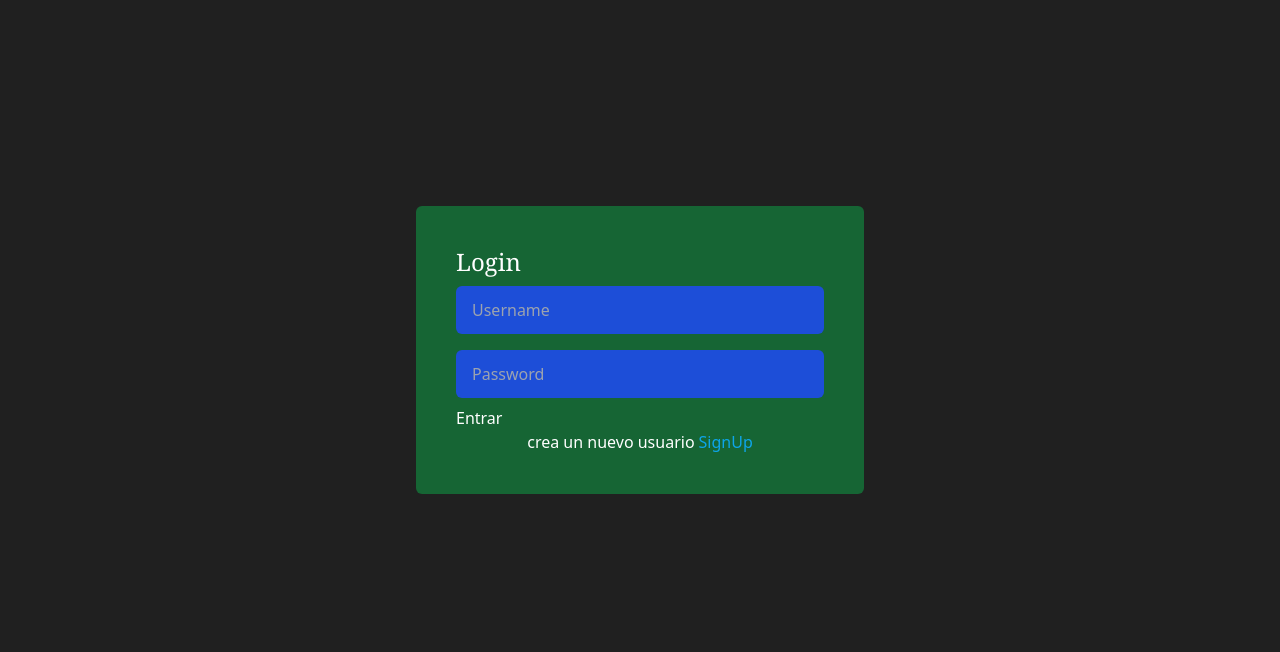
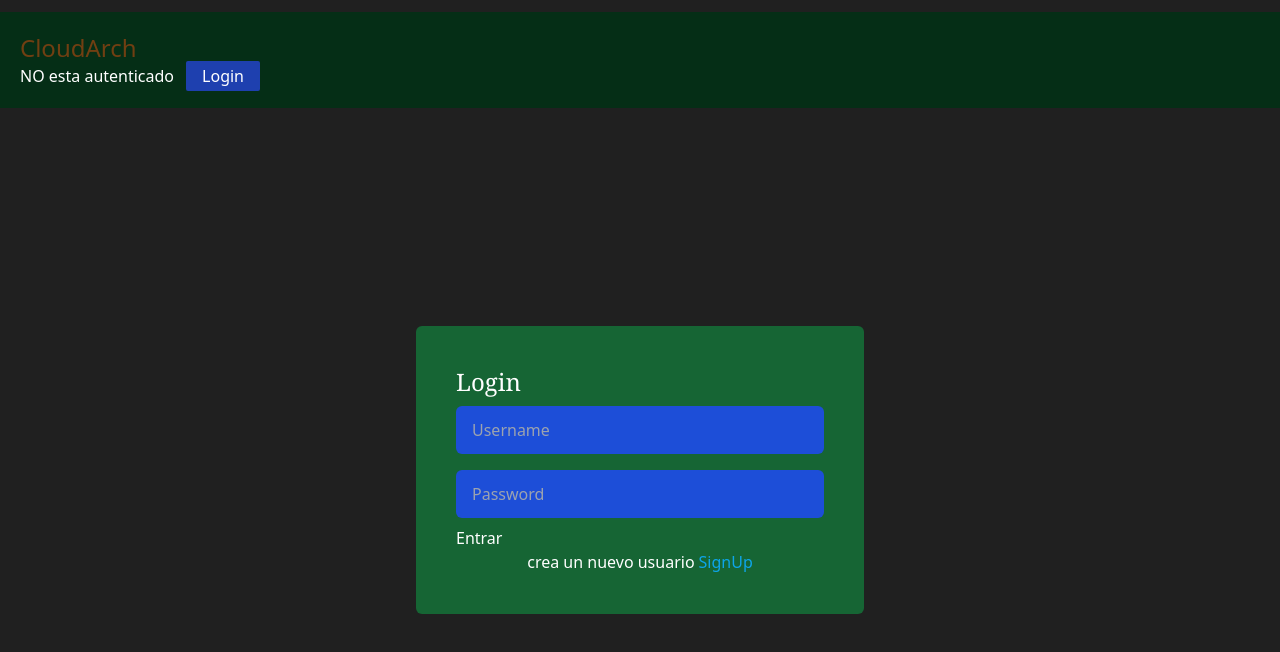
Before and after one commit to randysmc/SegundoProyectoArchivos, a React (Vite) app in the folder client/: page /login in a window 1280 px wide. Shown: the top 652 px of the page. Built offline with nearby package versions, Linux system fonts and the light colour scheme.

Commit message:
se muestran los documentos y se agregan los botones para eliminar

```diff
--- a/client/src/App.jsx
+++ b/client/src/App.jsx
@@ -10,12 +10,15 @@ import ProfilePage from "./pages/ProfilePage";
 
 import ProtectedRoute from "./ProtectedRoute";
 import { DocumentProvider } from "./context/DocumentsContext";
+//import Sidebard from "./components/Sidebard";
+import Navbar from "./components/Navbar";
 
 function App() {
   return (
     <AuthProvider>
       <DocumentProvider>
         <BrowserRouter>
+            <Navbar />
               <Routes>
                 <Route path="/" element={<HomePage />} />
                 <Route path="/login" element={<LoginPage />} />
@@ -28,6 +31,7 @@ function App() {
                   <Route path="/profile" element={<ProfilePage />} />
                 </Route>
               </Routes>
+
         </BrowserRouter>
       </DocumentProvider>
     </AuthProvider>
--- /dev/null
+++ b/client/src/components/DocumentCard.jsx
@@ -0,0 +1,18 @@
+function DocumentCard({ document }) {
+    console.log(document)
+   return (
+    <div className="bg-red-950 max-w-sm rounded-md">
+    <h1 className="text-2xl">{document.title}</h1>
+    <div>
+        <button>Editar</button>
+        <button>Eliminar</button>
+    </div>
+    <p className="text-ellipsis">{document.description}</p>
+
+    <p>{new Date(document.date).toLocaleDateString()}</p>
+
+  </div>
+  );
+}
+
+export default DocumentCard;
--- /dev/null
+++ b/client/src/components/Navbar.jsx
@@ -0,0 +1,41 @@
+import { Link } from "react-router-dom";
+import { useAuth } from "../context/AuthContext";
+
+function Navbar() {
+  const { isAuthenticated, logout, user } = useAuth();
+  console.log(user)
+
+  return (
+    <div className="bg-green-950 my-3 flex-shrink justify-between py-5 px-5">
+      <Link to="/">
+        <h1 className="text-2xl text-yellow-900 font-sans">CloudArch</h1>
+      </Link>
+      <ul className="flex gap-x-3">
+        {isAuthenticated ? (
+          <>
+            <li>Bienvenido {user.username}</li>
+            <li>
+              <Link to="/add-document" className="bg-blue-800 px-4 py-1 rounded-sm">Add Document</Link>
+            </li>
+            <li>
+              <Link to="/" onClick={() => logout()} className="bg-blue-800 px-4 py-1 rounded-sm">
+                Logout
+              </Link>
+            </li>
+          </>
+        ) : (
+          <>
+            <li>NO esta autenticado</li>
+            <li>
+              <Link to="/login"
+                className="bg-blue-800 px-4 py-1 rounded-sm"
+              >Login</Link>
+            </li>
+          </>
+        )}
+      </ul>
+    </div>
+  );
+}
+
+export default Navbar;
--- /dev/null
+++ b/client/src/components/Sidebard.jsx
@@ -0,0 +1,15 @@
+
+
+function Sidebard() {
+  return (
+    <div className="bg-green-950 h-screen w-20 fixed top-0 left-0 flex flex-col justify-center py-5">
+    <h1 className="text-2xl"> Sidebar</h1>
+  <ul className="text-white text-center">
+
+  </ul>
+</div>
+
+  )
+}
+
+export default Sidebard;
--- a/client/src/context/AuthContext.jsx
+++ b/client/src/context/AuthContext.jsx
@@ -44,6 +44,12 @@ export const AuthProvider = ({ children }) => {
     }
   };
 
+  const logout = () => {
+    Cookies.remove('token');
+    setIsAuthenticated(false);
+    setUser(null);
+  }
+
   useEffect(() => {
     if (errors.length > 0) {
       const timer = setTimeout(() => {
@@ -76,7 +82,7 @@ export const AuthProvider = ({ children }) => {
         setUser(res.data);
         setLoading(false)
       } catch (error) {
-        console.log(error);
+        //console.log(error);
         setIsAuthenticated(false);
         setUser(null);
         setLoading(false)
@@ -91,6 +97,7 @@ export const AuthProvider = ({ children }) => {
       value={{
         signup,
         signin,
+        logout,
         loading,
         user,
         isAuthenticated,
--- a/client/src/pages/DocumentFormPage.jsx
+++ b/client/src/pages/DocumentFormPage.jsx
@@ -1,14 +1,17 @@
 import { useForm } from "react-hook-form";
 import { useDocuments } from "../context/DocumentsContext";
+import { useNavigate } from "react-router-dom";
 
 
 function DocumentFormPage() {
   const { register, handleSubmit } = useForm();
   const { createDocument } = useDocuments();
+  const navigate = useNavigate();
   //console.log(createDocument())
 
   const onSubmit = handleSubmit((data) => {
-    createDocument(data)
+    createDocument(data);
+    navigate('/documents')
   });
 
   return (
--- a/client/src/pages/DocumentPage.jsx
+++ b/client/src/pages/DocumentPage.jsx
@@ -1,26 +1,24 @@
 import { useEffect } from "react";
 //import { useAuth } from "../context/AuthContext"
-import { useDocuments } from "../context/DocumentsContext"
-
+import { useDocuments } from "../context/DocumentsContext";
+import DocumentCard from "../components/DocumentCard";
 
 function DocumentPage() {
-
   const { getDocuments, documents } = useDocuments();
 
-  useEffect(() =>{
-    getDocuments()
+  useEffect(() => {
+    getDocuments();
   }, []);
 
-  if(documents.length === 0) return(<h1>No Documents</h1>);
+  if (documents.length === 0) return <h1>No Documents</h1>;
 
   return (
-    <div>{documents.map((document) =>(
-      <div key={document._id}>
-        <h1>{document.title}</h1>
-        <p>{document.description}</p>
-      </div>
-    ))}</div>
-  )
+    <div>
+      {documents.map((document) => (
+        <DocumentCard document={document} key={document._id}/>
+      ))}
+    </div>
+  );
 }
 
-export default DocumentPage
+export default DocumentPage;
--- a/client/src/pages/LoginPage.jsx
+++ b/client/src/pages/LoginPage.jsx
@@ -1,6 +1,7 @@
 import { useForm } from "react-hook-form";
 import { useAuth } from "../context/AuthContext";
-import { Link } from "react-router-dom";
+import { Link, useNavigate } from "react-router-dom";
+import { useEffect } from "react";
 
 function LoginPage() {
   const {
@@ -9,11 +10,17 @@ function LoginPage() {
     formState: { errors },
   } = useForm();
 
-  const { signin, errors: signinErrors } = useAuth();
+  const { signin, errors: signinErrors, isAuthenticated } = useAuth();
+  const navigate = useNavigate();
 
   const onSubmit = handleSubmit((data) => {
     signin(data);
+
   });
+
+  useEffect(() => {
+    if(isAuthenticated) navigate('/documents');
+  }, [isAuthenticated]);
 
   return (
     <div className=" flex h-[calc(100vh-100px)] items-center justify-center">
```
Also changed, not shown: client/src/api/auth.js (line endings or trailing spaces). Lines whose indentation alone changed are shown as unchanged.
